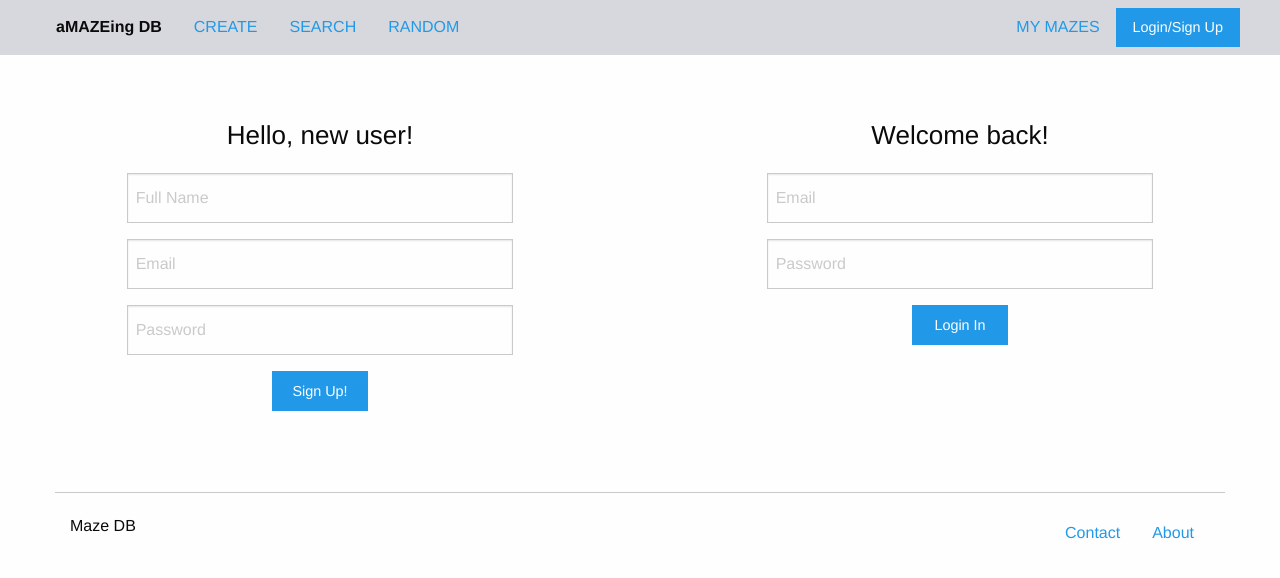
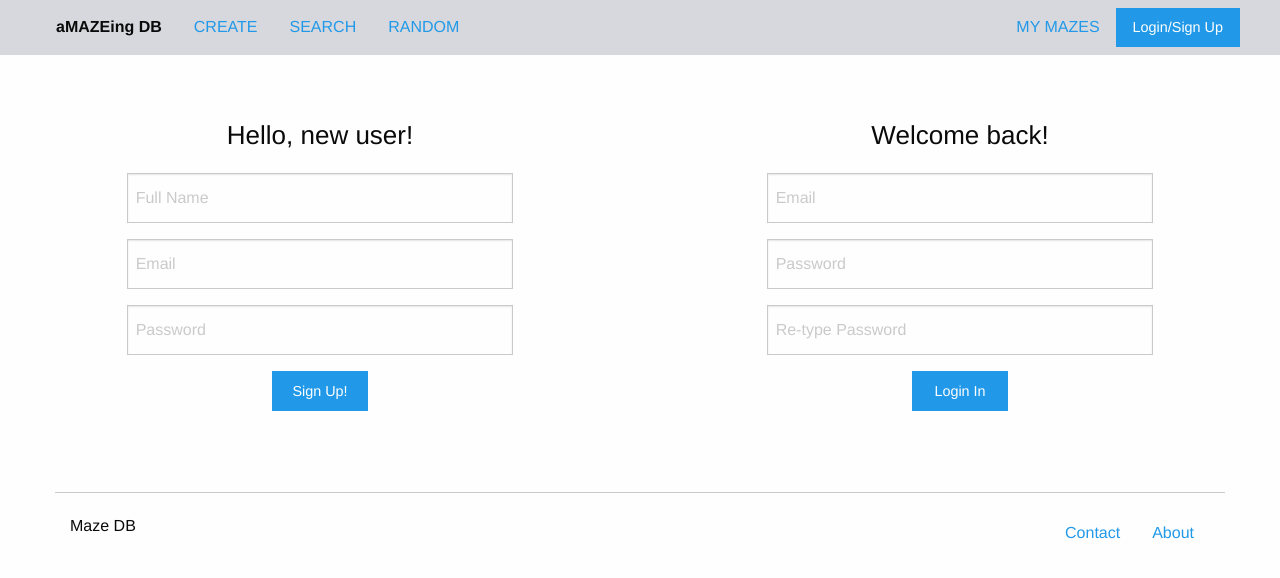
Before and after one commit to jshao100/Maze-Database, a website: page public/login.html in a window 1280 px wide. Drawn offline with nearby package versions, Linux system fonts and the light colour scheme.

```diff
--- a/public/login.html
+++ b/public/login.html
@@ -69,6 +69,11 @@
 								<input type="password" placeholder="Password">
 							</div>
 						</div>
+						<div class="row collapse">
+							<div class="small-12 columns ">
+								<input type="password" placeholder="Re-type Password">
+							</div>
+						</div>
 					</form>
 					<a href="#" class="button medium-2 medium-push-5">Login In</a>
 				</div>
```
